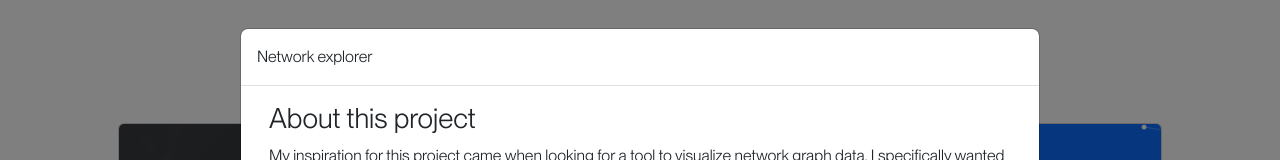
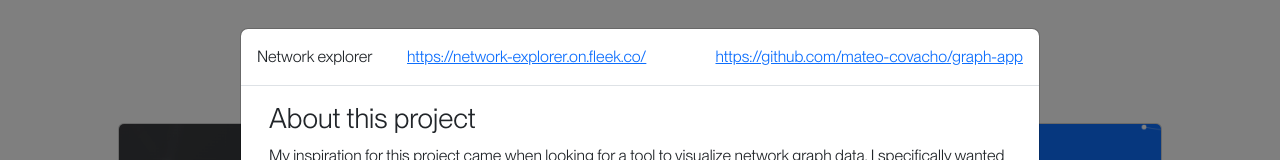
Before and after one commit to mateo-covacho/portfolio-mk2, a React (Create React App) app: page / in a window 1280 px wide. Both pictures are taken after a click on the element 373 px from the left and 3055 px from the top of the page. Shown: the part 2655-2815 px from the top of the page. Built offline with nearby package versions, Linux system fonts and the light colour scheme; a web font is replaced by a local one.

Commit message:
added github and project link

```diff
--- a/public/index.html
+++ b/public/index.html
@@ -2,7 +2,7 @@
 <html lang="en">
   <head>
     <meta charset="utf-8" />
-    <link rel="icon" href="%PUBLIC_URL%/favicon.ico" />
+    <link rel="icon" href="%PUBLIC_URL%/logo.ico" />
     <meta name="viewport" content="width=device-width, initial-scale=1" />
     <meta name="theme-color" content="#000000" />
     <link href="//db.onlinewebfonts.com/c/1a991b240e707c46ca904d731893f108?family=Neue+Montreal" rel="stylesheet" type="text/css" />
--- a/src/App.jsx
+++ b/src/App.jsx
@@ -123,7 +123,7 @@ function App() {
   var [projects, setProjects] = useState([
     {
       img: network_explorer_img,
-      modalComponent: <Networkexplorer />,
+      modalComponent: <Networkexplorer github='https://github.com/mateo-covacho/graph-app' />,
       tittle: "Network explorer",
       link: "https://network-explorer.on.fleek.co/",
       body: "An App to allow users to visualize data represented in network graph form datasets such as social media relational data (Friendships, follows, etc...) and data such as blockchain transactions for investigational and research purposes.",
@@ -153,17 +153,17 @@ function App() {
         "github_logo",
         "docker_logo",
       ],
-      getter: "",
+      github: "https://github.com/mateo-covacho/graph-app",
     },
     {
       img: portfolio,
-      modalComponent: <Portfolio />,
+      modalComponent: <Portfolio github='https://github.com/mateo-covacho/portfolio-mk2' />,
       tittle: "Portfolio",
       link: "https://mateo-covacho.netlify.app",
       body: "My personal porfolio that you are in right now. I use thsi project to showcase my project and alaborate on my development porcess for each of them",
       tech: [reactjs_logo, javascript_logo, bootstrap_logo, html5_logo, css_logo, git_logo, github_logo, threejs_logo],
       techString: ["reactjs_logo", "javascript_logo", "bootstrap_logo", "html5_logo", "css_logo", "git_logo", "github_logo", "threejs_logo"],
-      getter: "",
+      github: "https://github.com/mateo-covacho/portfolio-mk2",
     },
   ]);
 
@@ -188,7 +188,7 @@ function App() {
   }
   return (
     <div className='App container-fluid p-0'>
-      <Navbar bg='light' expand='sm' sticky='top'>
+      <Navbar bg='light' expand='md' sticky='top'>
         <Container fluid>
           <Navbar.Toggle aria-controls='basic-navbar-nav' />
           <Navbar.Collapse id='basic-navbar-nav'>
@@ -620,7 +620,17 @@ function App() {
                     </Card.Footer>
                   </Card>
                   <Modal show={getShowModal(project.tittle)} size='lg'>
-                    <Modal.Header>{project.tittle}</Modal.Header>
+                    <Modal.Header>
+                      {project.tittle}
+                      <br />
+                      <a target='_blank' href={project.link}>
+                        {project.link}
+                      </a>
+                      <br />
+                      <a target='_blank' href={project.github}>
+                        {project.github}
+                      </a>
+                    </Modal.Header>
                     <Modal.Body>{project.modalComponent}</Modal.Body>
                     <Modal.Footer>
                       <Button
--- a/src/components/Portfolio.jsx
+++ b/src/components/Portfolio.jsx
@@ -1,9 +1,21 @@
 import React from "react";
 
 const Porfolio = () => {
-  return <div className='container-fluid'>
-    aasd
-  </div>;
+  return (
+    <div className='container-fluid'>
+      <p>This is a simple frontend project that like I developed to help me expose my abilities as a software engineer.</p>
+      <h3>Challenges building this project</h3>
+      <p>
+        The challenges of this project where dividded in two parts: <br />
+        <br />
+        First was dealing with the visual design process. Since this was going to be the first this about me most people saw it was obviously very
+        important for it to look good. This presented some challenges when i developed a feeling that there was always a visual problem, even tho
+        there where none. I fixed this by redesigning the site multiple times and taking inspiration from other developer's portfolios. <br />
+        <br />A different challenge came when dealing with three JS. I ended up not using it for this site since it kept giving me much more trouble
+        Then it was word and made everything a problem to deal with.
+      </p>
+    </div>
+  );
 };
 
 export default Porfolio;
```
Also changed, not shown: 1 other file (tests, documents, lock files or other folders).
